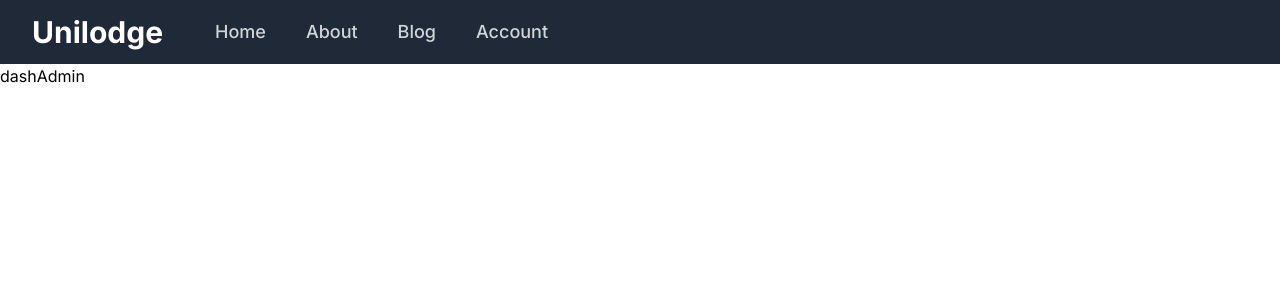
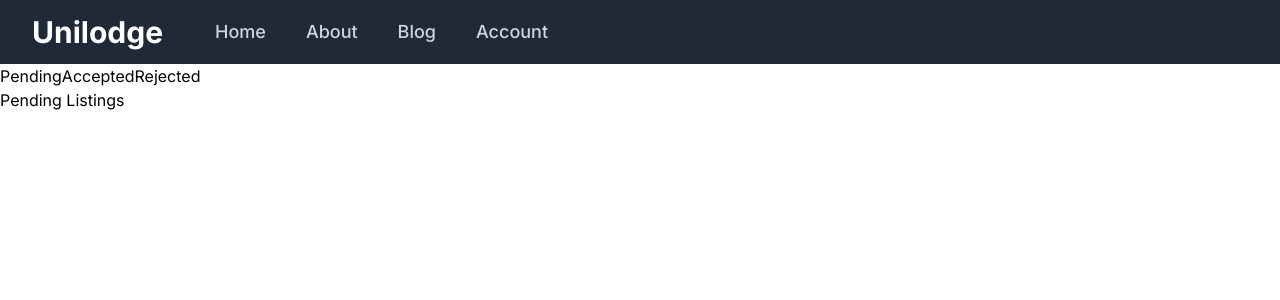
Before and after one commit to Terracode-Dev/unilodge, a Next.js app: page /dashboard in a window 1280 px wide. Shown: the top 300 px of the page. Built offline with nearby package versions, Linux system fonts and the light colour scheme.

Commit message:
Fe: Added warden tab groups with next router

```diff
--- a/next.config.js
+++ b/next.config.js
@@ -1,5 +1,11 @@
 module.exports = {
     images:{
-        domains: ['i.ibb.co'],
+        remotePatterns: [
+            {
+                protocol: 'https',
+                hostname: 'i.ibb.co',
+                port:''
+            }
+        ]
     }
 }
--- a/src/app/dashboard/@warden/layout.tsx
+++ b/src/app/dashboard/@warden/layout.tsx
@@ -3,7 +3,11 @@ import Link from 'next/link'
 export default function Layout({ children }: { children: React.ReactNode }) {
   return (
     <>
-
+      <nav>
+        <Link href="/dashboard/pending">Pending</Link>
+        <Link href="/dashboard/approved">Accepted</Link>
+        <Link href="/dashboard/rejected">Rejected</Link>
+      </nav>
       <div>{children}</div>
     </>
   )
--- a/src/app/dashboard/@warden/page.tsx
+++ b/src/app/dashboard/@warden/page.tsx
@@ -1,9 +1,12 @@
 import React from 'react'
+import Pending from './pending/page'
 
 type Props = {}
 
 export default function dashWarden () {
   return (
-    <div>dashWarden</div>
+    <>
+      <Pending />
+    </>
   )
 }
--- a/src/app/dashboard/layout.tsx
+++ b/src/app/dashboard/layout.tsx
@@ -12,7 +12,7 @@ export default function dashLayout({
     student: React.ReactNode,
     warden: React.ReactNode
 }) {
-    const role = 'admin';
+    const role = 'warden';
     return (
         <>
             {role === 'admin' ? admin :
```
